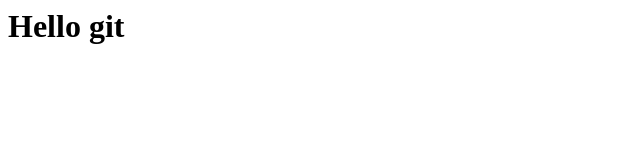
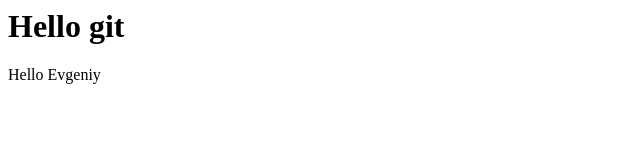
Before and after one commit to Astapenkov/git-sample, a plain HTML site: page index.html in a window 1280 px wide. Shown: the full height of the page, 0-640 px from the left. Drawn offline with Linux system fonts and the light colour scheme.

Commit message:
Commit 1

```diff
--- a/index.html
+++ b/index.html
@@ -1 +1,2 @@
 <h1> Hello git </h1>
+<p>Hello Evgeniy</p>
```
